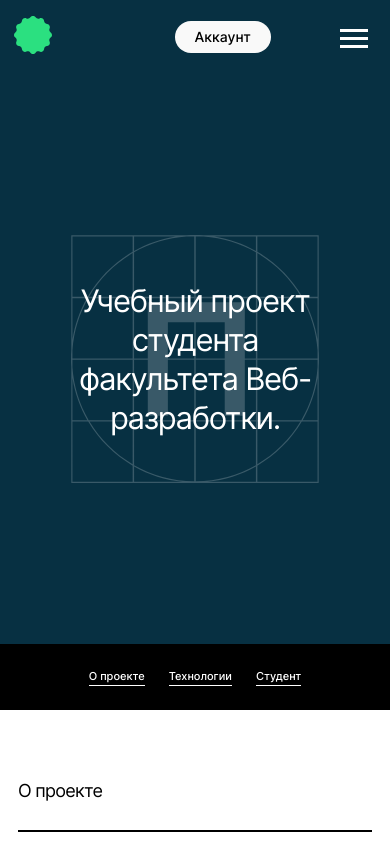
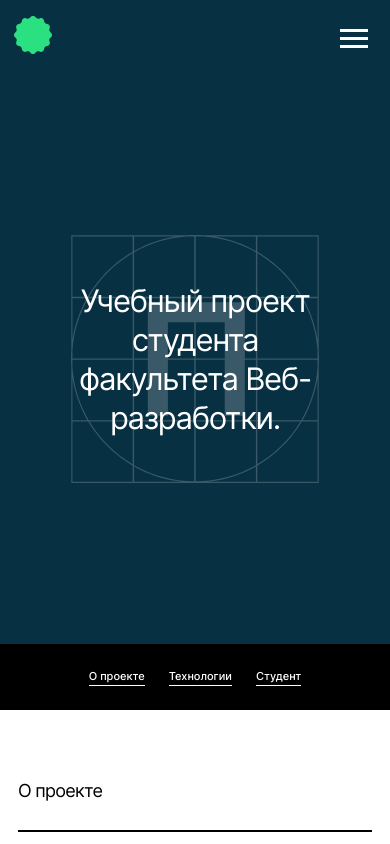
Before and after one commit to eugene-fox/movies-explorer-frontend, a React (Create React App) app: page / in a window 390 px wide. Shown: the top 844 px of the page. Built offline with nearby package versions, Linux system fonts and the light colour scheme.

Commit message:
fix/ header

```diff
--- a/src/components/AuthNavigation/AuthNavigation.jsx
+++ b/src/components/AuthNavigation/AuthNavigation.jsx
@@ -6,7 +6,7 @@ export const AuthNavigation = ({ isLoginIn, isLandingPage }) => {
   return (
     <nav>
       {isLoginIn ?
-        (<UserProfileLink />)
+        (<div className="user-profile-link__mobile-wrapper"><UserProfileLink /></div>)
         :
         (<ul className="auth-navigation">
           <li className="auth-navigation__item">
--- a/src/components/AuthorizedUserNav/AuthorizedUserNav.css
+++ b/src/components/AuthorizedUserNav/AuthorizedUserNav.css
@@ -1,6 +1,6 @@
 .authorized-user-nav {
   display: flex;
-  margin: 0 40px 0 0;
+  margin: 0 0 0 0;
   padding: 0;
   list-style: none;
 }
--- a/src/components/Header/Header.jsx
+++ b/src/components/Header/Header.jsx
@@ -4,6 +4,7 @@ import { ProjectLogo } from '../ProjectLogo/ProjectLogo';
 import { AuthorizedUserNav } from '../AuthorizedUserNav/AuthorizedUserNav';
 import { AuthNavigation } from '../AuthNavigation/AuthNavigation';
 import { BurgerMenu } from '../BurgerMenu/BurgerMenu';
+import { UserProfileLink } from '../UserProfileLink/UserProfileLink';
 
 export function Header({ isLoginIn }) {
 
@@ -15,10 +16,8 @@ export function Header({ isLoginIn }) {
     <header className={headerClassName}>
       <div className="header__container">
         <ProjectLogo />
-        {isLoginIn ? <AuthorizedUserNav isLandingPage={isLandingPage}/> : ''}
-        <div className="header__navigation-wrapper">
-          <AuthNavigation isLoginIn={isLoginIn} isLandingPage={isLandingPage}/>
-        </div>
+        {isLoginIn ? <AuthorizedUserNav isLandingPage={isLandingPage} /> : ''}
+        <AuthNavigation isLoginIn={isLoginIn} isLandingPage={isLandingPage} />
         {isLoginIn ? <BurgerMenu isLandingPage={isLandingPage} /> : ''}
 
       </div>
--- a/src/components/UserProfileLink/UserProfileLink.css
+++ b/src/components/UserProfileLink/UserProfileLink.css
@@ -21,8 +21,12 @@
   }
 
 
+  @media screen and (max-width: 768px) {
+    .user-profile-link__mobile-wrapper {
+      display: none;
+    }
+  }
+
 @media screen and (max-width: 480px) {
-  .burger-menu__profile-link {
-    /* margin-bottom: 46px; */
-  }
+
 }
```
